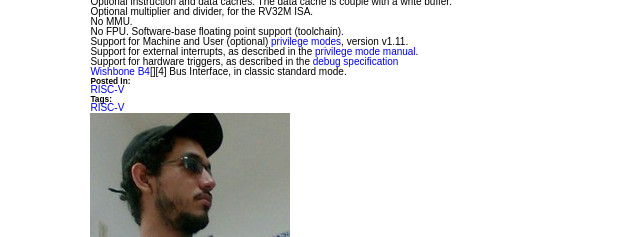
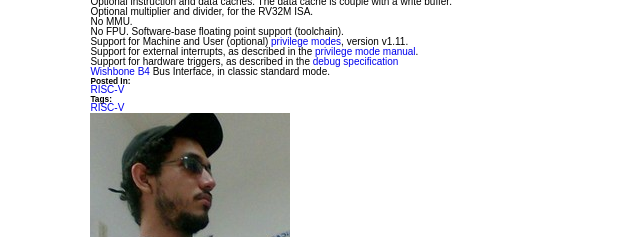
Before and after one commit to AngelTerrones/angelterrones.github.io, a plain HTML site: page bellatrix.html in a window 1280 px wide. Shown: the part 477-714 px from the top of the page, 0-640 px from the left. Drawn offline with nearby package versions, Linux system fonts and the light colour scheme; files that its build step writes are made by us from their sources.

Commit message:
Fixed error in core details list

```diff
--- a/bellatrix.html
+++ b/bellatrix.html
@@ -133,7 +133,7 @@
                     <li>Support for Machine and User (optional) <a href="https://riscv.org/specifications/privileged-isa/">privilege modes</a>, version v1.11.</li>
                     <li>Support for external interrupts, as described in the <a href="https://riscv.org/specifications/privileged-isa/">privilege mode manual</a>.</li>
                     <li>Support for hardware triggers, as described in the <a href="https://riscv.org/specifications/debug-specification/">debug specification</a></li>
-                    <li><a href="https://www.ohwr.org/attachments/179/wbspec_b4.pdf">Wishbone B4</a>[][4] Bus Interface, in classic standard mode.</li>
+                    <li><a href="https://www.ohwr.org/attachments/179/wbspec_b4.pdf">Wishbone B4</a> Bus Interface, in classic standard mode.</li>
                 </ul>
 
 
```
